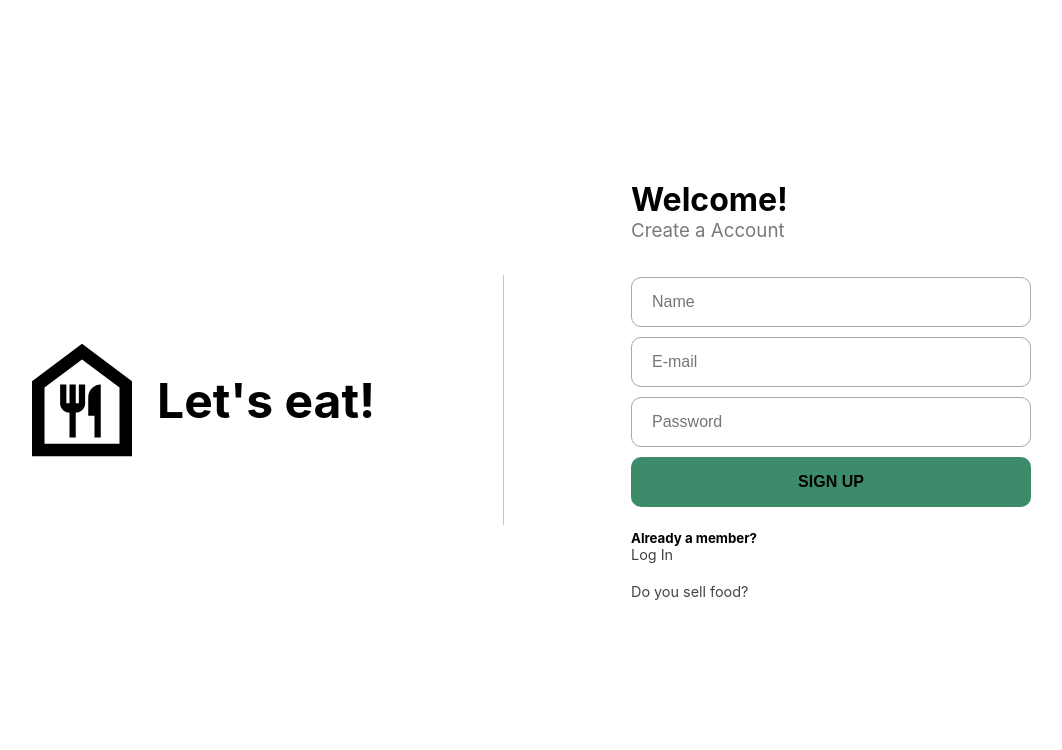
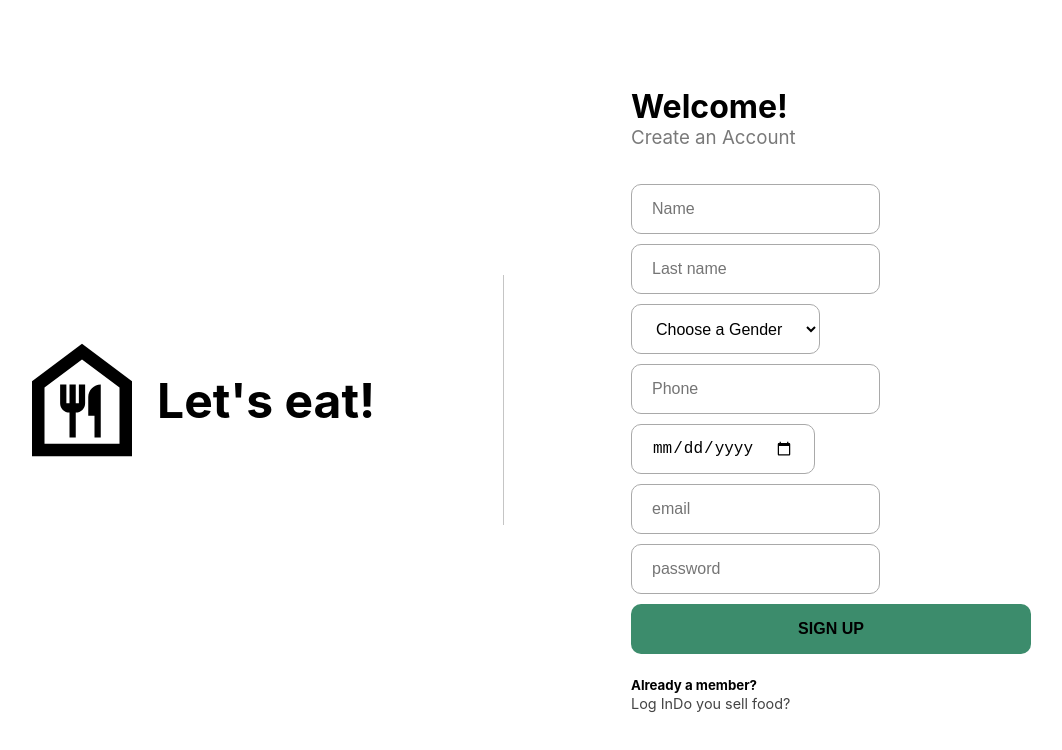
Before and after one commit to No-Country/c8-08-ft-csharpreact, a Next.js app in the folder Front-end/: page /signUp in a window 1280 px wide. Shown: the top 750 px of the page, without its empty margins (121-1183 px from the left). Built offline with nearby package versions, Linux system fonts and the light colour scheme.

Commit message:
Incorporar guardado de datos proveniente de Inputs y Posteo con axios

```diff
--- a/Front-end/pages/signUp.js
+++ b/Front-end/pages/signUp.js
@@ -1,9 +1,65 @@
 import Link from 'next/link'
-import React from 'react'
+import React, { useState } from 'react'
 import styles from "../styles/signUp_LogIn.module.css"
 import { MdOutlineFoodBank } from 'react-icons/md'
+// import formData from "form-data"
+import axios from "axios"
+const UrlUser = "https://0548-190-2-211-112.sa.ngrok.io/api/Usuario"
 
 export default function SignUp () {
+  const [input, setInput] = useState({
+    UserName: "",
+    LastName: "",
+    Gender: "",
+    Phone: "",
+    // urlPhoto: "",
+    Email: "",
+    Password: "",
+    Birthday: ""
+  })
+
+  const handleInputChange = (e) => {
+    e.preventDefault()
+    // if (e.target.type === "file") {
+    //   setInput({ ...input, [e.target.name]: e.target.files[0] })
+    // }
+    setInput({
+      ...input,
+      [e.target.name]: e.target.value
+    })
+  }
+
+  const handleSubmit = async (e) => {
+    e.preventDefault()
+    await axios.post(UrlUser, input, {
+      headers: {
+        "Content-Type": "multipart/form-data"
+      }
+    })
+    // await axios({
+    //   method: 'post',
+    //   url: UrlUser,
+    //   data: formData,
+    //   header: {
+    //     // 'Accept': 'application/json',
+    //     'Content-Type': 'multipart/form-data'
+    //   }
+    // })
+      .then(function (response) { console.log(response) })
+      .catch(function (response) { console.log(response) })
+    setInput({
+      UserName: "",
+      LastName: "",
+      Gender: "",
+      Phone: "",
+      //   urlPhoto: "",
+      Email: "",
+      Password: "",
+      Birthday: ""
+    })
+    console.log(input)
+  }
+
   return (
         <div className={ styles.container }>
             <Link href={"/"}>
@@ -13,16 +69,35 @@ export default function SignUp () {
             </div>
             </Link>
             <div className={styles.line}></div>
-            <div className={ styles.form }>
+            <div className={ styles.boxForm }>
                 <h1 className={styles.mainTitle}>Welcome!</h1>
-                <h3 className={styles.secondaryTitle}>Create a Account</h3>
-                <input className={styles.input} type="text" placeholder="Name" />
-                <input className={styles.input} type="text" placeholder="E-mail" />
-                <input className={styles.input} type="password" placeholder="Password" />
-                <button className={styles.button}>SIGN UP</button>
+                <h3 className={styles.secondaryTitle}>Create an Account</h3>
+                <form className={ styles.form } onSubmit={(e) => handleSubmit(e)}>
+                    <div className={styles.secondaryBox}>
+                        <input className={styles.input} type="text" name="UserName" value={input.UserName} placeholder="Name" onChange={(e) => handleInputChange(e)}/>
+                        <input className={styles.input} type="text" name="LastName" value={input.LastName} placeholder="Last name" onChange={(e) => handleInputChange(e)}/>
+                    </div>
+                    <div className={styles.secondaryBox}>
+                        <select className={styles.input} name='Gender' onChange={(e) => handleInputChange(e)}>
+                            <option className={styles.input} value="">Choose a Gender</option>
+                            <option value="female">Female</option>
+                            <option value="male">Male</option>
+                        </select>
+                        <input className={styles.input} type="tel" name="Phone" value={input.Phone} placeholder="Phone" onChange={(e) => handleInputChange(e)}/>
+                    </div>
+                    <div className={styles.secondaryBox}>
+                        {/* <input className={styles.input} accept="image/*" type="file" name="urlPhoto" value={input.urlPhoto} onChange={(e) => handleInputChange(e)}/> */}
+                        <input className={styles.input} type="date" name="Birthday" value={input.Birthday} onChange={(e) => handleInputChange(e)} />
+                    </div>
+                    <div className={styles.secondaryBox}>
+                        <input className={styles.input} type="email" name="Email" value={input.Email} placeholder="email" onChange={(e) => handleInputChange(e)}/>
+                        <input className={styles.input} type="password" name="Password" value={input.Password} placeholder="password" onChange={(e) => handleInputChange(e)} />
+                    </div>
+                    <button className={styles.button}>SIGN UP</button>
+                </form>
                 <h5 className={styles.text}>Already a member?</h5>
                 <Link href={"/logIn"} className={styles.link}>Log In</Link>
-                <Link className={styles.link} href={"https://www.airbnb.com.ar"}>
+                <Link className={styles.link} href={"/signUpOwner"}>
                     Do you sell food?
                 </Link>
             </div>
```
Also changed, not shown: Front-end/pages/logIn.js (+43 -7 lines).
